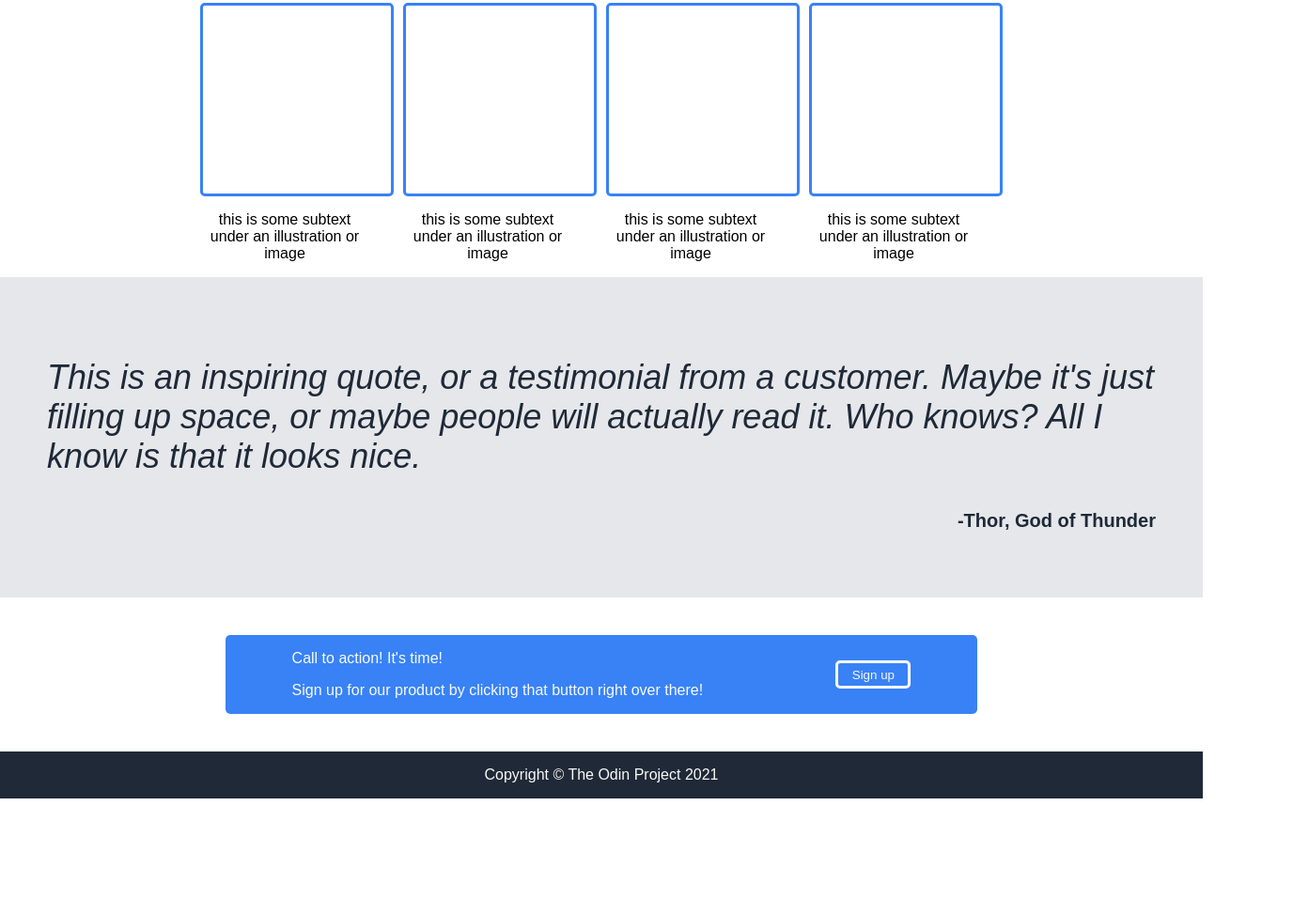
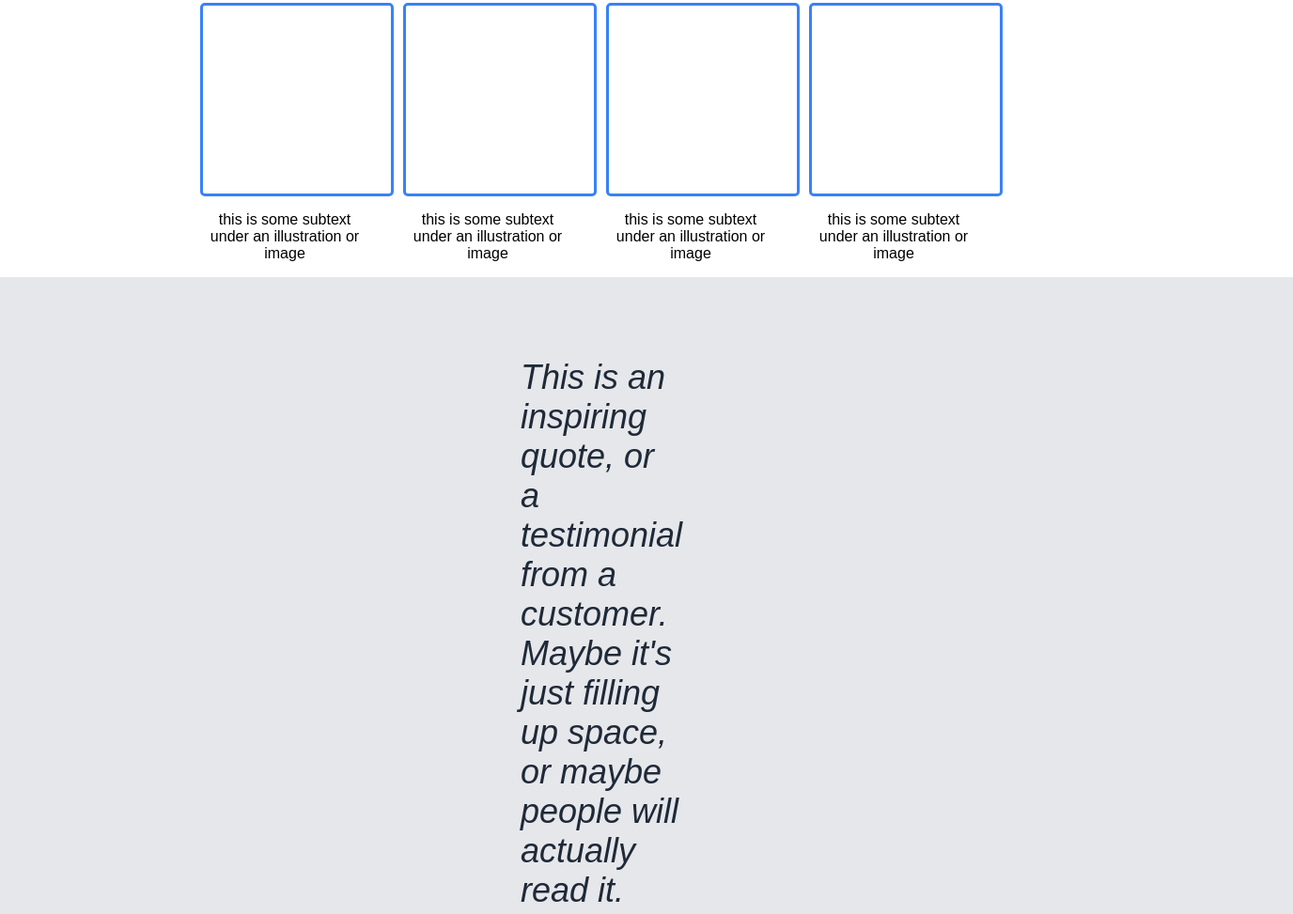
Before and after one commit to charlesbneal2/odin-landing-page, a plain HTML site: page index.html in a window 1280 px wide. Shown: the part 527-1500 px from the top of the page at 94% size, 1376 px wide, since content can reach past the window. Before the commit the page ends 1377 px from the top, so only its background shows below. Drawn offline with Linux system fonts and the light colour scheme.

Commit message:
updated index and styles

```diff
--- a/index.html
+++ b/index.html
@@ -9,6 +9,7 @@
 </head>
 <body>
     <header>
+        <div class="header-text">
             <h2 class="logo">Header Logo</h2>
             <div class="rightlinks">
                 <ul>
@@ -16,6 +17,7 @@
                     <li><a href="#">header link two</a></li>
                     <li><a href="#">header link three</a></li>
                 </ul>
+            </div>
         </div>
     </header>
     <div class="awesome">
@@ -50,8 +52,10 @@
             </div>
     </div>
     <div class="quote">
+        <div class="quote-text">
             <p>This is an inspiring quote, or a testimonial from a customer. Maybe it's just filling up space, or maybe people will actually read it. Who knows? All I know is that it looks nice.</p>
             <p id="attribution">-Thor, God of Thunder</p>
+        </div>
     </div>
     <div class="action">
         <div class="call">
--- a/styles.css
+++ b/styles.css
@@ -11,13 +11,16 @@ header,
 footer {
     background-color: #1F2937;
     color: #F9FAF8;
+    display: flex;
+    justify-content: center;
     width: 100%;
 }
 
-header {
+.header-text {
     display: flex;
     justify-content: space-around;
     align-items: center;
+    width: 80%
 }
 
 header h2 {
@@ -80,6 +83,7 @@ button {
     justify-content: space-around;
     align-items: center;
     margin: 40px 80px;
+    padding: 20px 40px;
     border-radius: 5px;
     width: 800px;
 }
@@ -126,8 +130,14 @@ button {
 
 .quote {
     background-color: #E5E7EB;
+    padding: 50px;
+}
+
+.quote-text {
     color: #1F2937;
-    padding: 50px;
+    margin-right: 600px;
+    margin-left: 600px;
+
 }
 
 .quote p {
```
Lines whose indentation alone changed are shown as unchanged.
